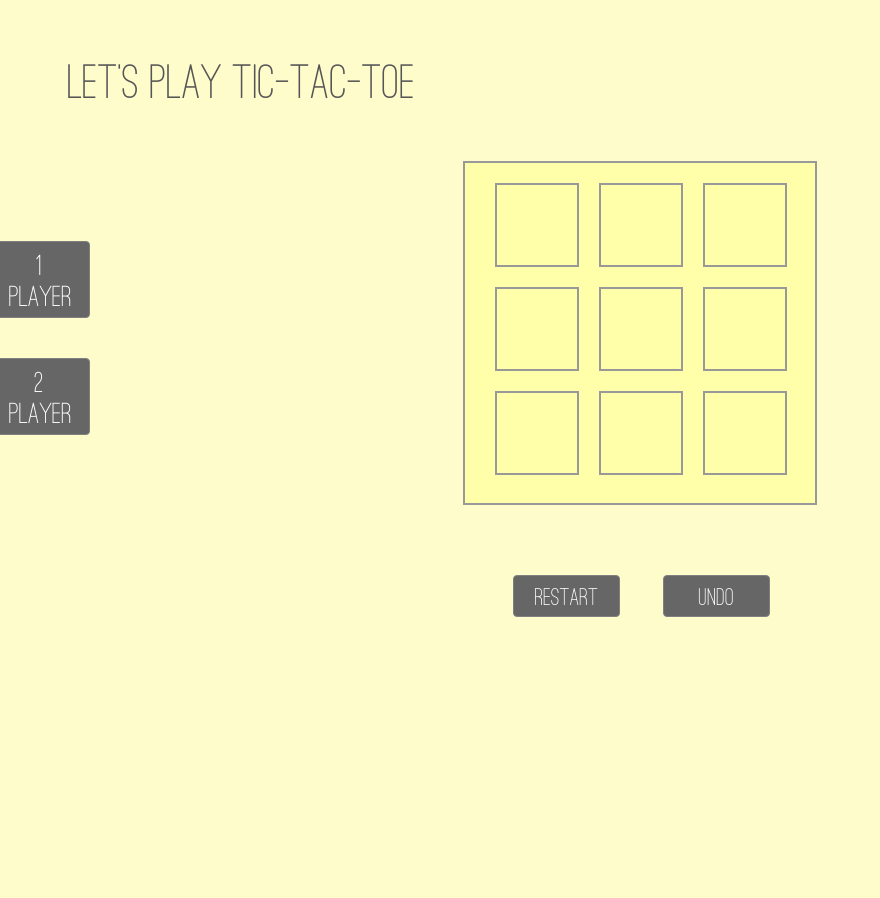
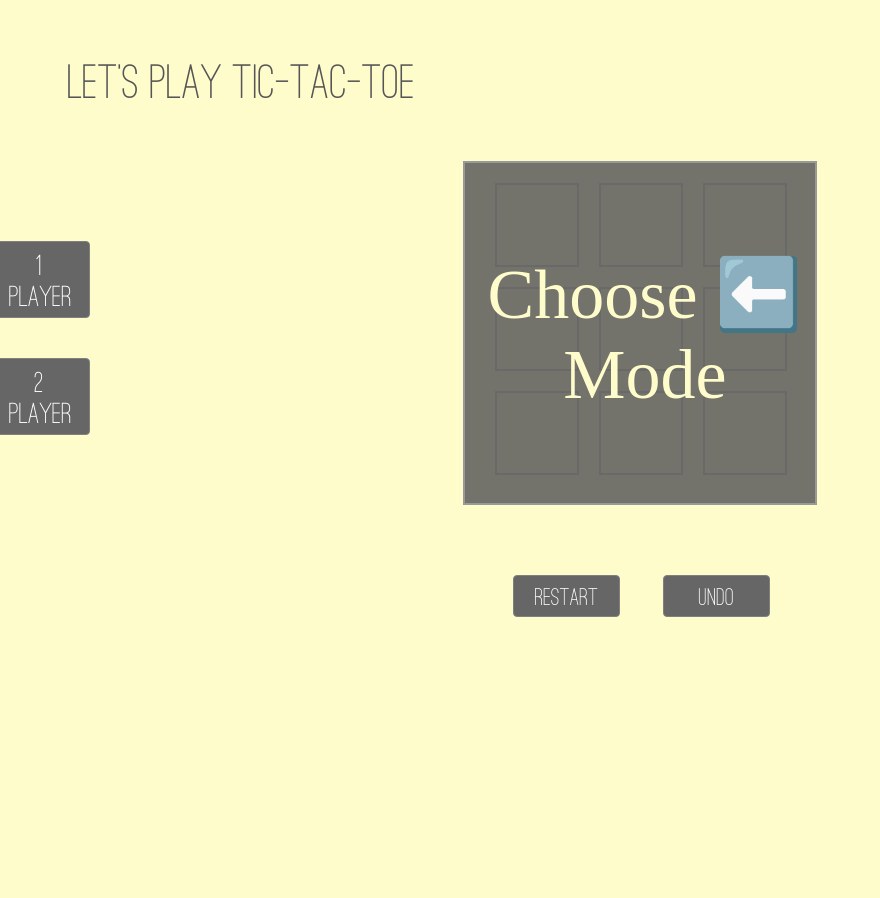
Before and after one commit to vickymin/tictactoe-old, a plain HTML site: page tictactoe.html in a window 1280 px wide. Shown: the whole page, without its empty margins (0-880 px from the left). Drawn offline with Linux system fonts and the light colour scheme.

Commit message:
modifed js source

```diff
--- a/tictactoe.html
+++ b/tictactoe.html
@@ -28,6 +28,6 @@
         <a class="button_b" id="restart">RESTART</a>
         <a class="button_b" id="undo">UNDO</a>
     </div>
-    <script src="tictactoe_ai.js"></script>
+    <script src="tictactoe.js"></script>
 </body>
 </html>
```
